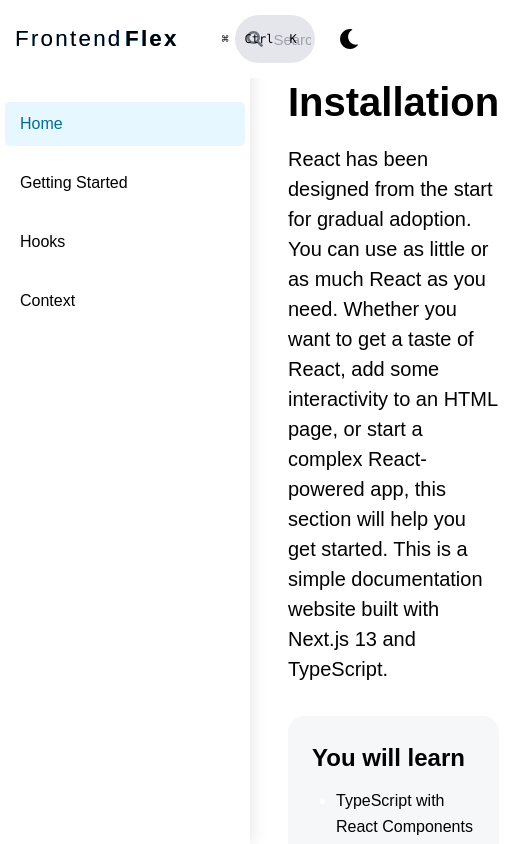
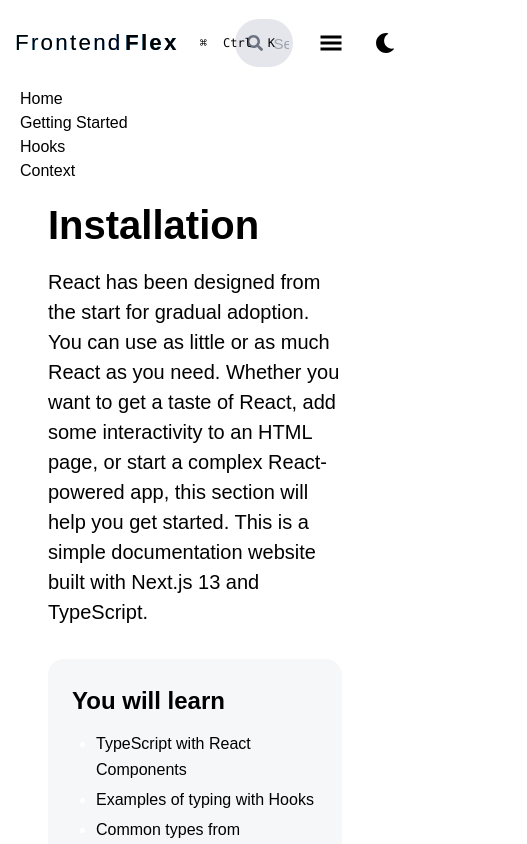
Before and after one commit to mnraza-dev/frontend_flex, a Next.js app: page / in a window 390 px wide. Shown: the top 844 px of the page, 527 px wide, since content can reach past the window. Built offline with nearby package versions, Linux system fonts and the light colour scheme.

Commit message:
working in mobile friendly

```diff
--- a/app/globals.css
+++ b/app/globals.css
@@ -260,3 +260,135 @@ body.dark .modal-close {
 body.dark .search_list a {
   color: #fff;
 }
+
+/* Default styling (for larger screens) */
+.content {
+  display: flex;
+  flex-grow: 1;
+  padding: 0 20px;
+  margin-left: 240px; /* Sidebar width for desktop */
+}
+
+/* Mobile and tablet responsive styles */
+@media (max-width: 1024px) { /* Target devices with width 1024px or less (tablets) */
+  .content {
+    margin-left: 0; /* Remove left margin on smaller screens */
+  }
+}
+/* Default header styling for larger screens (desktop) */
+header {
+  background: #282c34;
+  padding: 10px;
+  color: #fff;
+  display: grid;
+  align-items: center;
+  grid-template-columns: 220px 1fr; /* Sidebar and content side by side */
+  position: fixed;
+  top: 0;
+  left: 0;
+  right: 0;
+  z-index: 1000;
+  transition: box-shadow 0.3s, top 0.3s;
+  padding-left: 1rem;
+  padding-right: 2rem;
+}
+
+/* Mobile and Tablet styles for screens smaller than 1024px */
+@media (max-width: 1024px) {
+  header {
+    grid-template-columns: 1fr; /* Stack header items vertically on smaller screens */
+    padding-left: 1rem; /* Adjust padding */
+    padding-right: 1rem; /* Adjust padding */
+  }
+
+  /* Update .grid_header for mobile */
+  .grid_header {
+    width: 100vw; /* Make header take full width of the viewport */
+    display: flex; /* Use flexbox */
+    justify-content: space-between; /* Space items to the left and right */
+    align-items: center; /* Align items vertically in the center */
+    gap: 10px; /* Space out the items slightly */
+  }
+}
+
+/* Specific styles for mobile with 432x932 resolution */
+@media (max-width: 432px) {
+  header {
+    padding: 8px 10px; /* Adjust padding for smaller screens */
+  }
+
+  .grid_header {
+    display: flex!important;
+    justify-content: space-between; /* Ensure logo and other items are spaced out */
+    align-items: center;
+    width: 100%; /* Ensure the grid takes full width */
+    gap: 8px; /* Slightly reduce the gap for smaller screen */
+  }
+
+  /* Logo styling */
+  .logoText {
+    font-size: 18px; /* Reduce font size for small screens */
+  }
+
+  /* SearchBox and theme toggle adjustments */
+  .searchBox,
+  .theme-toggle-button {
+    font-size: 14px; /* Adjust font size for small buttons/icons */
+    padding: 6px; /* Reduce padding for small buttons */
+  }
+}
+
+
+/* Default SearchBox styling for larger screens */
+.searchBox {
+  display: flex;
+  align-items: center;
+  background-color: #fff;
+  padding: 5px 10px;
+  border-radius: 5px;
+  position: relative; /* Ensure positioning for the icon and input */
+}
+
+/* For mobile screens, hide the text input and only show the icon */
+@media (max-width: 1024px) {
+  .searchBox .search-input {
+    display: none; /* Hide the input field on mobile */
+  }
+
+  .searchBox .search-icon {
+    display: block; /* Show the search icon on mobile */
+    font-size: 24px; /* Adjust icon size */
+    cursor: pointer; /* Change the cursor to indicate clickability */
+  }
+
+  /* When the search box is focused, show the input field */
+  .searchBox:focus-within .search-input {
+    display: block; /* Show the input field when focused */
+    width: 200px; /* Adjust width as needed */
+    font-size: 16px; /* Adjust font size */
+  }
+
+  .searchBox:focus-within .search-icon {
+    display: none; /* Hide the search icon when input is focused */
+  }
+}
+
+/* Default styles for the search input and icon */
+.searchBox .search-input {
+  font-size: 16px;
+  padding: 5px;
+  width: 200px; /* Adjust width */
+  border: 1px solid #ccc;
+  border-radius: 5px;
+  display: none; /* Hidden by default on mobile */
+}
+
+.searchBox .search-icon {
+  display: none; /* Hidden by default on large screens */
+}
+
+/* Optional: Customize the icon size for mobile */
+.searchBox .search-icon {
+  display: none; /* By default, hide the icon */
+  font-size: 24px; /* Default size of the search icon */
+}
--- a/app/layout.tsx
+++ b/app/layout.tsx
@@ -1,41 +1,46 @@
+"use client"; // Client component for dynamic state (useState, etc.)
 
+import { useState } from "react";
 import Header from "@/components/Header";
 import Sidebar from "@/components/Sidebar";
+import Footer from "@/components/Footer";
 import "./globals.css"; // Import global styles
-import Footer from "@/components/Footer";
 
-export const metadata = {
-  title: "React Docs Clone",
-  description: "A clone of the React Docs with Next.js",
+export default function Layout({ children }: { children: React.ReactNode }) {
+  const [isSidebarOpen, setSidebarOpen] = useState(false);
+
+  // Toggle sidebar visibility
+  const toggleSidebar = () => {
+    setSidebarOpen(!isSidebarOpen);
   };
 
-export default function Layout({ children }: { children: React.ReactNode }) {
   return (
-    <>
     <html lang="en">
+      <head>
+        <title>React Docs Clone</title>
+        <meta name="description" content="A clone of the React Docs with Next.js" />
+      </head>
+
       <body className="min-h-screen bg-gray-100">
-          <div
-            style={{
-              display: "flex",
-              flexDirection: "column",
-              height: "100vh",
-            }}
-          >
-            {/* Header */}
-            <Header />
+        <div style={{ display: "flex", flexDirection: "column", height: "100vh" }}>
+          {/* Header with hamburger button */}
+          <Header toggleSidebar={toggleSidebar} />
+
           {/* Main content and Sidebar */}
-            <div className="content">
-              <Sidebar />
+          <div className="content flex flex-col sm:flex-row flex-grow">
+            {/* Sidebar */}
+            <Sidebar isSidebarOpen={isSidebarOpen} />
+
             {/* Main content */}
             <main style={{ flexGrow: 1, padding: "0 20px" }}>
               {children}
             </main>
           </div>
+
           {/* Footer */}
           <Footer />
         </div>
       </body>
     </html>
-    </>
   );
 }
--- a/components/Header.tsx
+++ b/components/Header.tsx
@@ -1,20 +1,20 @@
-"use client";
+"use client"; // Client component for dynamic state (useState, etc.)
 
 import { useState, useEffect } from "react";
 import { FaSun, FaMoon } from "react-icons/fa"; // Importing icons for theme toggle
+import { GiHamburgerMenu } from "react-icons/gi"; // Import the hamburger icon
 import SearchBox from "./SearchBox";
 import "./Header.css"; // Import the CSS file
 import BrandLogo from "./BrandLogo";
 
-const Header = () => {
+const Header = ({ toggleSidebar }: { toggleSidebar: () => void }) => {
   const [theme, setTheme] = useState<"light" | "dark">("light");
   const [scrolling, setScrolling] = useState(false);
 
   // Sync theme state with localStorage and system preference on mount
   useEffect(() => {
     const savedTheme = localStorage.getItem("theme") as "light" | "dark" | null;
-    const systemTheme = window.matchMedia("(prefers-color-scheme: dark)")
-      .matches
+    const systemTheme = window.matchMedia("(prefers-color-scheme: dark)").matches
       ? "dark"
       : "light";
 
@@ -49,11 +49,20 @@ const Header = () => {
   };
 
   return (
-    <header className={` header  ${scrolling ? "scrolled" : ""}`}>
-     <BrandLogo/>
+    <header className={`header ${scrolling ? "scrolled" : ""}`}>
+      <BrandLogo />
 
       <div className="grid_header">
         <SearchBox />
+
+        {/* Hamburger Button for Mobile */}
+        <button
+          className="sm:hidden p-4 text-2xl"
+          onClick={toggleSidebar}
+          aria-label="Toggle Sidebar"
+        >
+          <GiHamburgerMenu /> {/* Hamburger Icon */}
+        </button>
 
         {/* Theme toggle button */}
         <button onClick={toggleTheme} className="theme-toggle-button">
--- a/components/Sidebar.tsx
+++ b/components/Sidebar.tsx
@@ -1,21 +1,24 @@
 "use client";
-
-import Link from 'next/link';
-import { usePathname } from 'next/navigation'; // Use this instead of `useRouter`
-import '../app/globals.css'; // Make sure the global styles are imported
+import Link from "next/link";
+import { usePathname } from "next/navigation";
+import "../app/globals.css";
 
 const Sidebar = () => {
-  const pathname = usePathname(); // Get the current pathname using usePathname()
+  const pathname = usePathname(); // Get the current pathname
 
   const menuItems = [
-    { title: 'Home', href: '/' },
-    { title: 'Getting Started', href: '/learn/intro' },
-    { title: 'Hooks', href: '/learn/hooks' },
-    { title: 'Context', href: '/learn/context' },
+    { title: "Home", href: "/" },
+    { title: "Getting Started", href: "/learn/intro" },
+    { title: "Hooks", href: "/learn/hooks" },
+    { title: "Context", href: "/learn/context" },
   ];
 
   return (
-    <nav className="sidebar">
+    // className={`sidebar transition-all duration-300 ease-in-out ${
+    //   isSidebarOpen ? 'block' : 'hidden'
+    // } sm:block`}
+
+    <nav>
       <div className="logoContainer">
         <h2 className="logoText">React Docs</h2>
       </div>
@@ -25,9 +28,7 @@ const Sidebar = () => {
           <li key={item.href} className="menuItem">
             <Link href={item.href}>
               <span
-                className={`link ${
-                  pathname === item.href ? 'active' : ''
-                }`}
+                className={`link ${pathname === item.href ? "active" : ""}`}
               >
                 {item.title}
               </span>
```
Lines whose indentation alone changed are shown as unchanged.
